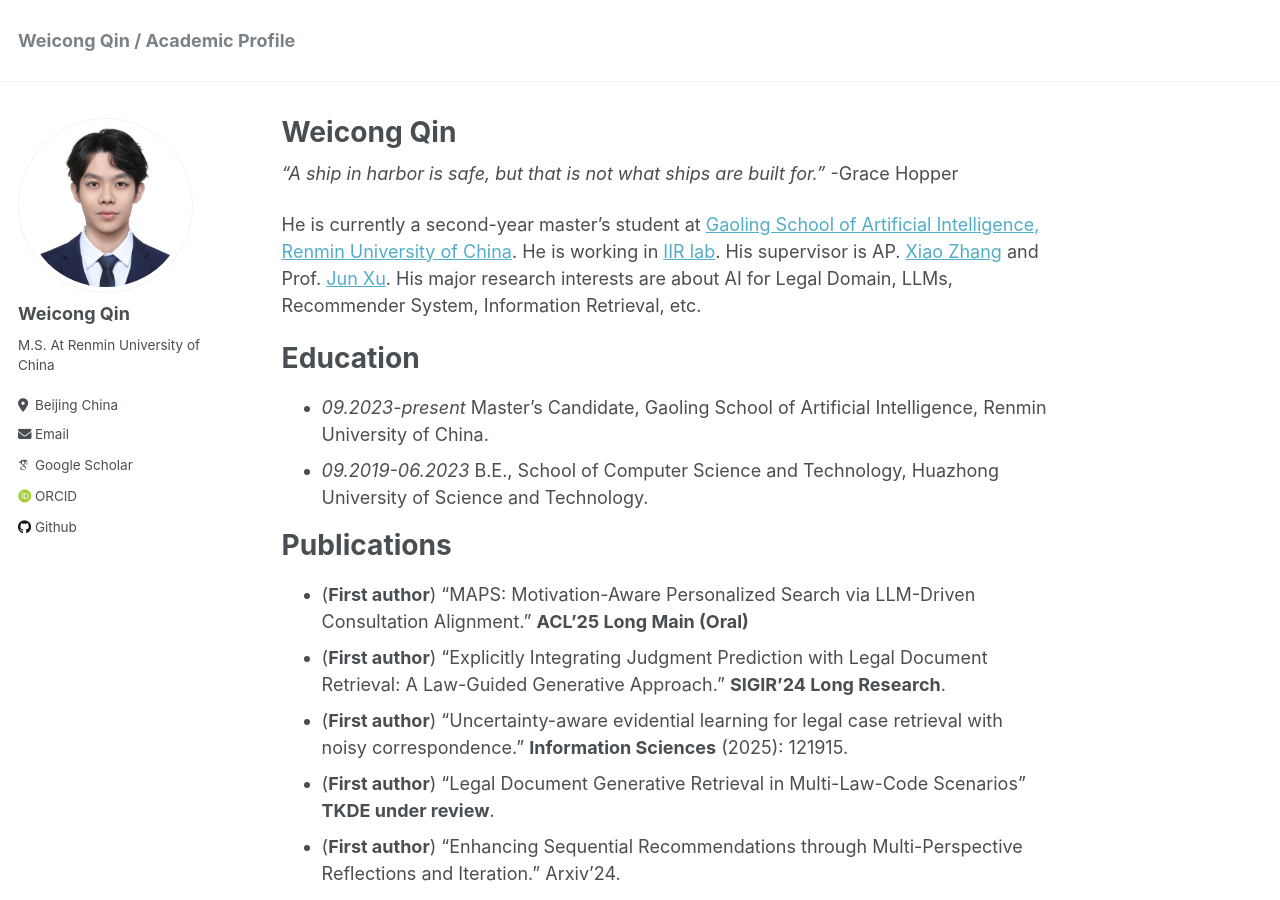
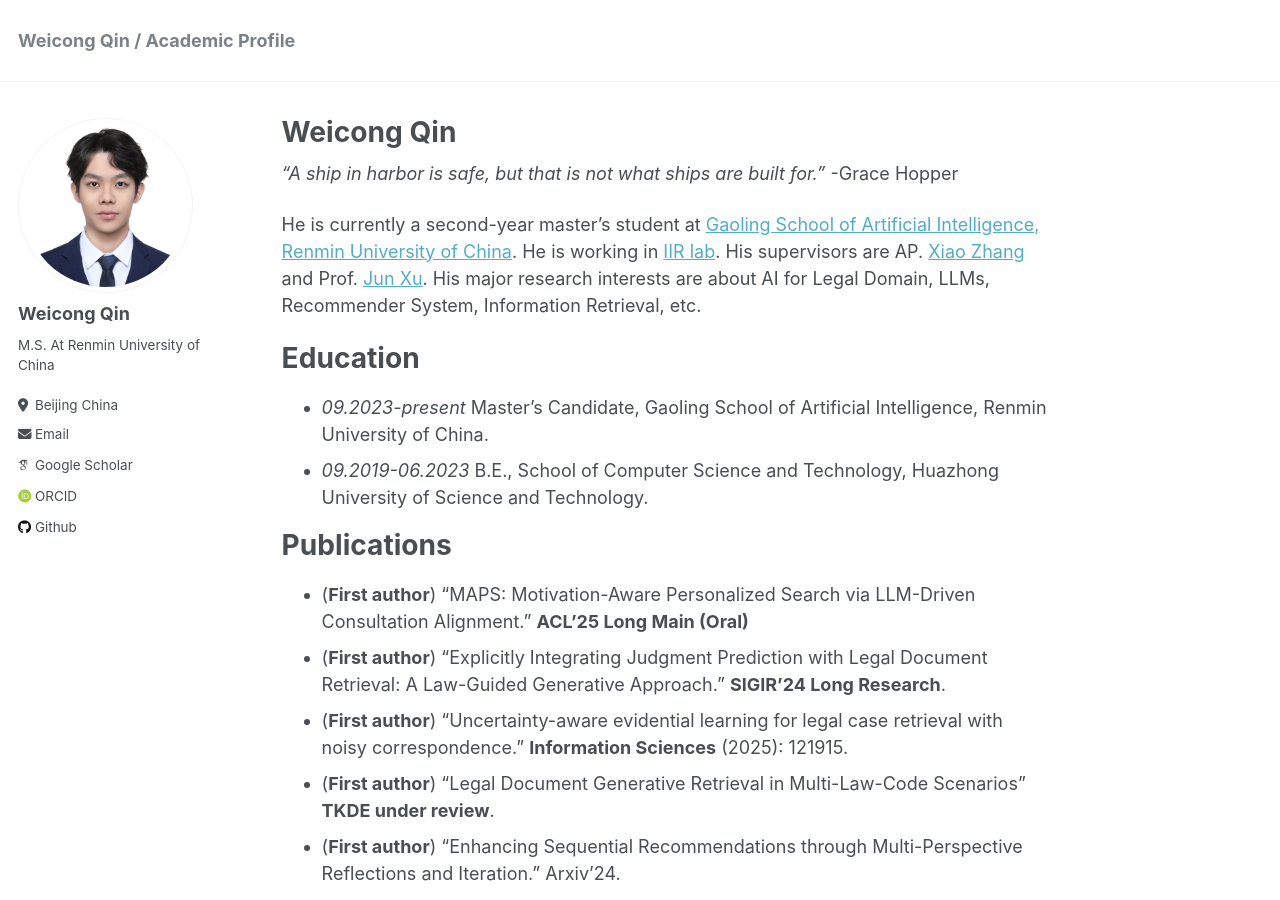
Before and after one commit to E-qin/E-qin.github.io, a Jekyll site: the page built from _pages/about.md, in a window 1280 px wide and 900 px high. Built offline with Jekyll 4.4.1, drawn with Linux system fonts in a browser that asks for light colours; some web fonts are replaced.

Commit message:
Update about.md

```diff
--- a/_pages/about.md
+++ b/_pages/about.md
@@ -10,7 +10,7 @@ redirect_from:
 *"A ship in harbor is safe, but that is not what ships are built for."* -Grace Hopper
 
 
-He is currently a second-year master's student at [Gaoling School of Artificial Intelligence, Renmin University of China](http://ai.ruc.edu.cn/english/index.htm). He is working in [IIR lab](https://ruc-iir-lab.github.io/). His supervisor is AP. [Xiao Zhang](https://scholar.google.com/citations?user=5FZ6wbAAAAAJ&hl=zh-CN&oi=ao) and Prof. [Jun Xu](https://scholar.google.com/citations?user=su14mcEAAAAJ). His major research interests are about AI for Legal Domain, LLMs, Recommender System, Information Retrieval, etc.
+He is currently a second-year master's student at [Gaoling School of Artificial Intelligence, Renmin University of China](http://ai.ruc.edu.cn/english/index.htm). He is working in [IIR lab](https://ruc-iir-lab.github.io/). His supervisors are AP. [Xiao Zhang](https://scholar.google.com/citations?user=5FZ6wbAAAAAJ&hl=zh-CN&oi=ao) and Prof. [Jun Xu](https://scholar.google.com/citations?user=su14mcEAAAAJ). His major research interests are about AI for Legal Domain, LLMs, Recommender System, Information Retrieval, etc.
 
 Education
 =========
```
